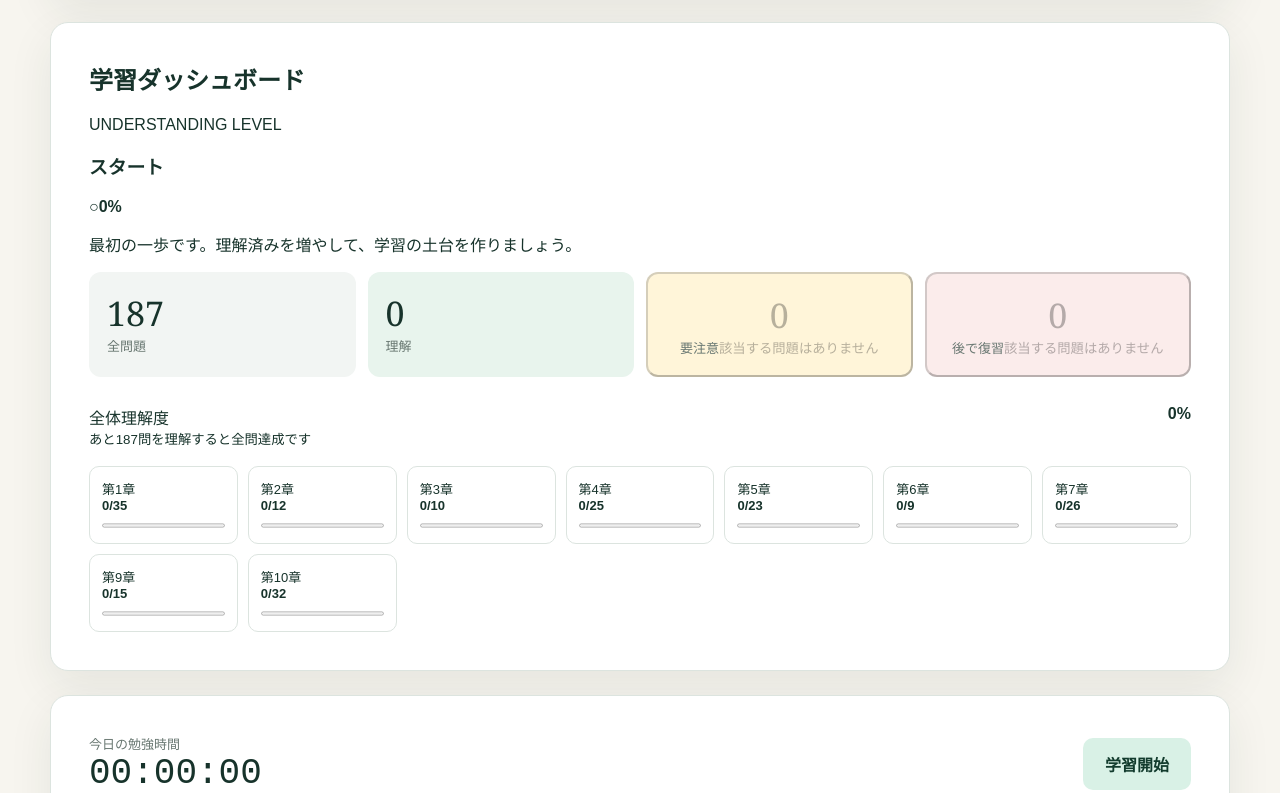
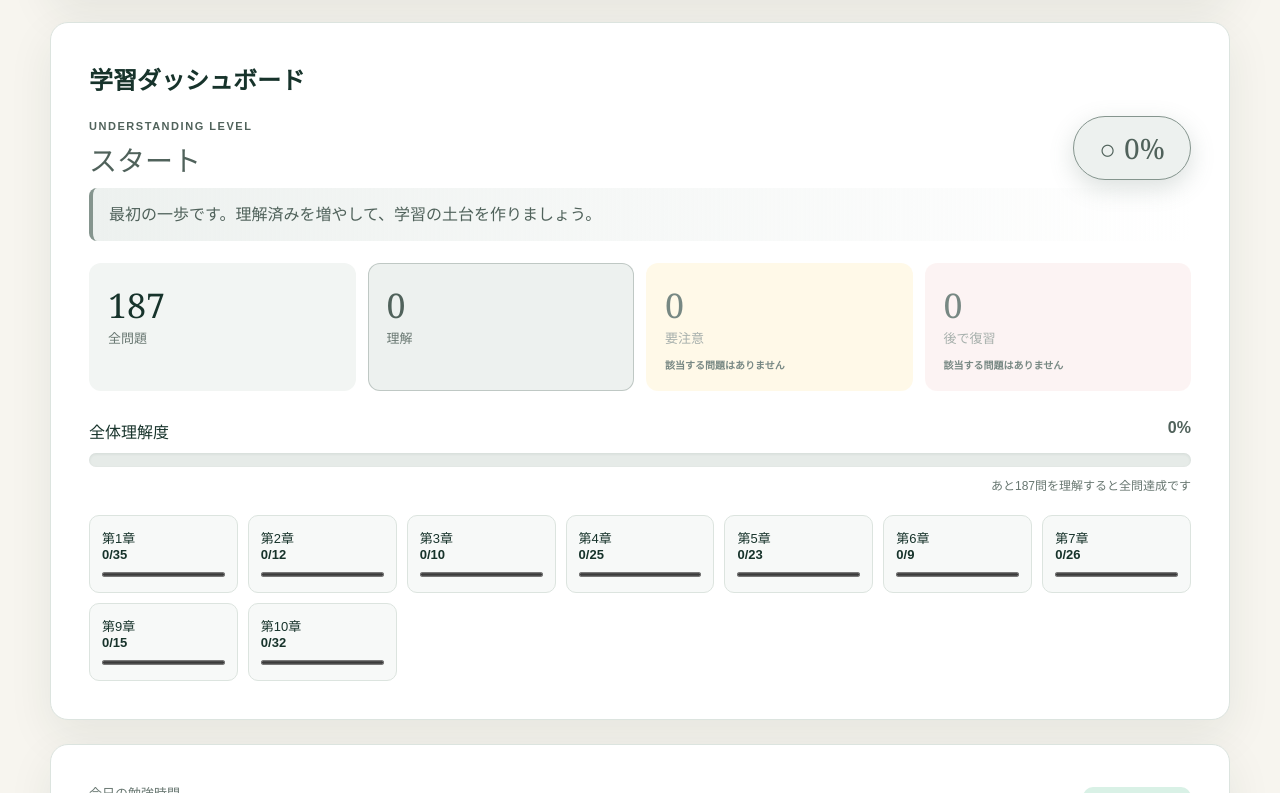
Before and after one commit to yoshi123027-del/actuary-app-seiho1, a Next.js app in the folder vercel/: page / in a window 1280 px wide. Shown: the part 567-1360 px from the top of the page. Built offline with nearby package versions, Linux system fonts and the light colour scheme.

Commit message:
学習進捗に応じた配色と操作表示を整える

```diff
--- a/vercel/app/globals.css
+++ b/vercel/app/globals.css
@@ -34,17 +34,47 @@
 .hero button, .timer button { padding: 14px 22px; flex: 0 0 auto; color: var(--green); background: #d9f1e6; border: 0; border-radius: 10px; font-weight: 800; }
 .surface, .question-card, .filter-panel, .timer { margin-top: 24px; padding: clamp(22px, 4vw, 38px); background: white; border: 1px solid var(--line); border-radius: 18px; box-shadow: var(--shadow); }
 .surface > h2 { margin-top: 0; }
+.learning-dashboard {
+  --stage-color: #85958e;
+  --stage-dark: #50625b;
+  --stage-soft: #edf1ef;
+  --stage-glow: rgba(92, 112, 103, .22);
+}
+.learning-dashboard.stage-growing { --stage-color: #d29a28; --stage-dark: #7a5711; --stage-soft: #fff5d9; --stage-glow: rgba(210, 154, 40, .24); }
+.learning-dashboard.stage-steady { --stage-color: #2d8c86; --stage-dark: #145e59; --stage-soft: #e1f4f2; --stage-glow: rgba(45, 140, 134, .24); }
+.learning-dashboard.stage-final { --stage-color: #2e8a5f; --stage-dark: #17623f; --stage-soft: #e3f4ea; --stage-glow: rgba(46, 138, 95, .25); }
+.learning-dashboard.stage-complete { --stage-color: #c58d18; --stage-dark: #6d4b05; --stage-soft: #fff2c7; --stage-glow: rgba(197, 141, 24, .32); }
+.dashboard-status { display: flex; align-items: center; justify-content: space-between; gap: 18px; margin-bottom: 8px; }
+.dashboard-status span { color: var(--stage-dark); font-size: 11px; font-weight: 900; letter-spacing: .14em; }
+.dashboard-status h3 { margin: 5px 0 0; color: var(--stage-dark); font: 28px Georgia, "Yu Mincho", serif; }
+.dashboard-status > strong { min-width: 118px; padding: 12px 18px; color: var(--stage-dark); background: var(--stage-soft); border: 1px solid var(--stage-color); border-radius: 999px; text-align: center; font: 28px Georgia, serif; box-shadow: 0 8px 24px var(--stage-glow); }
+.dashboard-status > strong b { margin-right: 8px; font-family: inherit; }
+.motivation-message { margin: 0 0 22px; padding: 13px 16px; color: var(--stage-dark); background: linear-gradient(90deg, var(--stage-soft), transparent); border-left: 4px solid var(--stage-color); border-radius: 8px; line-height: 1.7; }
 .stats { display: grid; grid-template-columns: repeat(4, 1fr); gap: 12px; }
-.stat { padding: 18px; border-radius: 12px; background: #f2f5f3; }
+.stat { width: 100%; padding: 18px; color: var(--ink); background: #f2f5f3; border: 1px solid transparent; border-radius: 12px; text-align: left; }
 .stat strong { display: block; font: 34px Georgia, serif; }
 .stat span { color: var(--muted); font-size: 13px; }
-.stat.green { background: #e8f4ed; }.stat.yellow { background: #fff5d9; }.stat.red { background: #fbeceb; }
-.progress-block { margin: 28px 0 18px; }
-.progress-block > div { display: flex; justify-content: space-between; }
-progress { width: 100%; height: 9px; accent-color: var(--green-2); }
+.stat small { display: block; margin-top: 10px; color: currentColor; font-size: 10px; font-weight: 800; }
+.stat.green { background: #e8f4ed; }
+.learning-dashboard .stat.green { color: var(--stage-dark); background: var(--stage-soft); border-color: color-mix(in srgb, var(--stage-color) 45%, transparent); }
+.stat.yellow { background: #fff5d9; }.stat.red { background: #fbeceb; }
+.stat-action { transition: transform .18s ease, box-shadow .18s ease, border-color .18s ease; }
+.stat-action:not(:disabled):hover, .stat-action:not(:disabled):focus-visible { transform: translateY(-3px); border-color: currentColor; box-shadow: 0 10px 24px rgba(23, 51, 43, .12); outline: none; }
+.stat-action:disabled { cursor: default; opacity: .58; }
+.progress-block { margin: 28px 0 22px; }
+.progress-block > div:first-child { display: flex; justify-content: space-between; }
+.progress-block > div:first-child strong { color: var(--stage-dark); }
+.progress-block > small { display: block; margin-top: 9px; color: var(--muted); font-size: 12px; text-align: right; }
+.understanding-track { width: 100%; height: 14px; margin-top: 10px; overflow: hidden; background: #e6ebe8; border-radius: 999px; box-shadow: inset 0 1px 3px rgba(23, 51, 43, .09); }
+.understanding-fill { height: 100%; min-width: 0; background: linear-gradient(90deg, color-mix(in srgb, var(--stage-color) 70%, white), var(--stage-color)); border-radius: inherit; box-shadow: 0 0 18px var(--stage-glow); transition: width .45s ease, background .35s ease; }
+.stage-complete .understanding-fill { animation: achievement-glow 1.8s ease-in-out infinite alternate; }
+@keyframes achievement-glow { to { filter: brightness(1.15); box-shadow: 0 0 24px var(--stage-glow); } }
+progress { width: 100%; height: 9px; accent-color: var(--stage-color, var(--green-2)); }
 .chapter-grid { display: grid; grid-template-columns: repeat(auto-fit, minmax(145px, 1fr)); gap: 10px; }
-.chapter-progress { padding: 12px; border: 1px solid var(--line); border-radius: 10px; }
+.chapter-progress { padding: 12px; background: color-mix(in srgb, var(--stage-soft) 42%, white); border: 1px solid var(--line); border-radius: 10px; transition: border-color .2s ease; }
+.chapter-progress:hover { border-color: var(--stage-color); }
 .chapter-progress span, .chapter-progress strong { display: flex; justify-content: space-between; font-size: 13px; }
+.queue-complete { color: var(--green-2); background: #edf7f2; border-color: #acd0bf; font-weight: 800; }
 .timer { display: flex; align-items: center; justify-content: space-between; }
 .timer span { display: block; color: var(--muted); font-size: 13px; }
 .timer strong { font: 36px ui-monospace, monospace; }
@@ -108,6 +138,11 @@
   .hero { align-items: flex-start; flex-direction: column; }
   .hero button { width: 100%; }
   .stats { grid-template-columns: repeat(2, 1fr); }
+  .dashboard-status { align-items: flex-start; }
+  .dashboard-status > strong { min-width: 96px; padding: 10px 12px; font-size: 23px; }
+  .motivation-message { font-size: 13px; }
+  .stat { padding: 15px; }
+  .stat strong { font-size: 29px; }
   .filter-panel { grid-template-columns: 1fr; }
   .filter-panel .keyword { grid-column: auto; }
   .question-toolbar { grid-template-columns: 1fr; }
```
